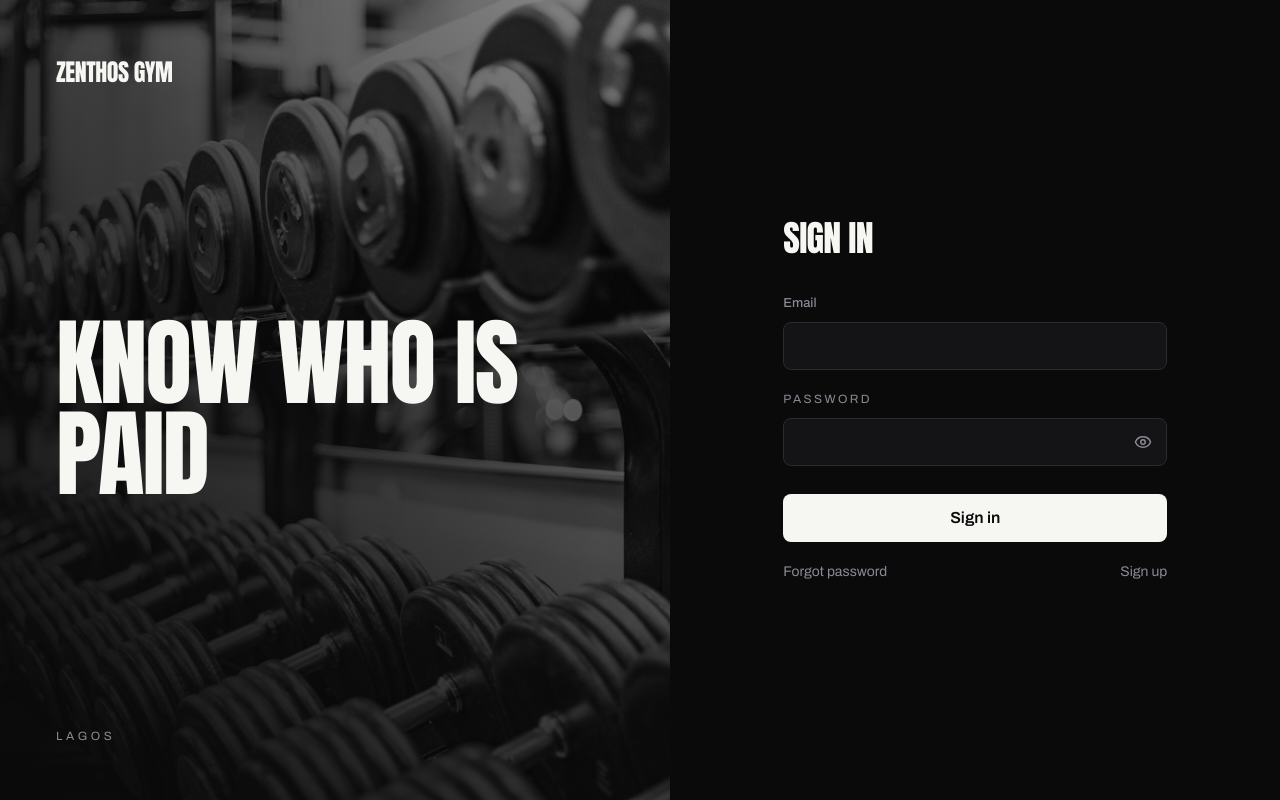
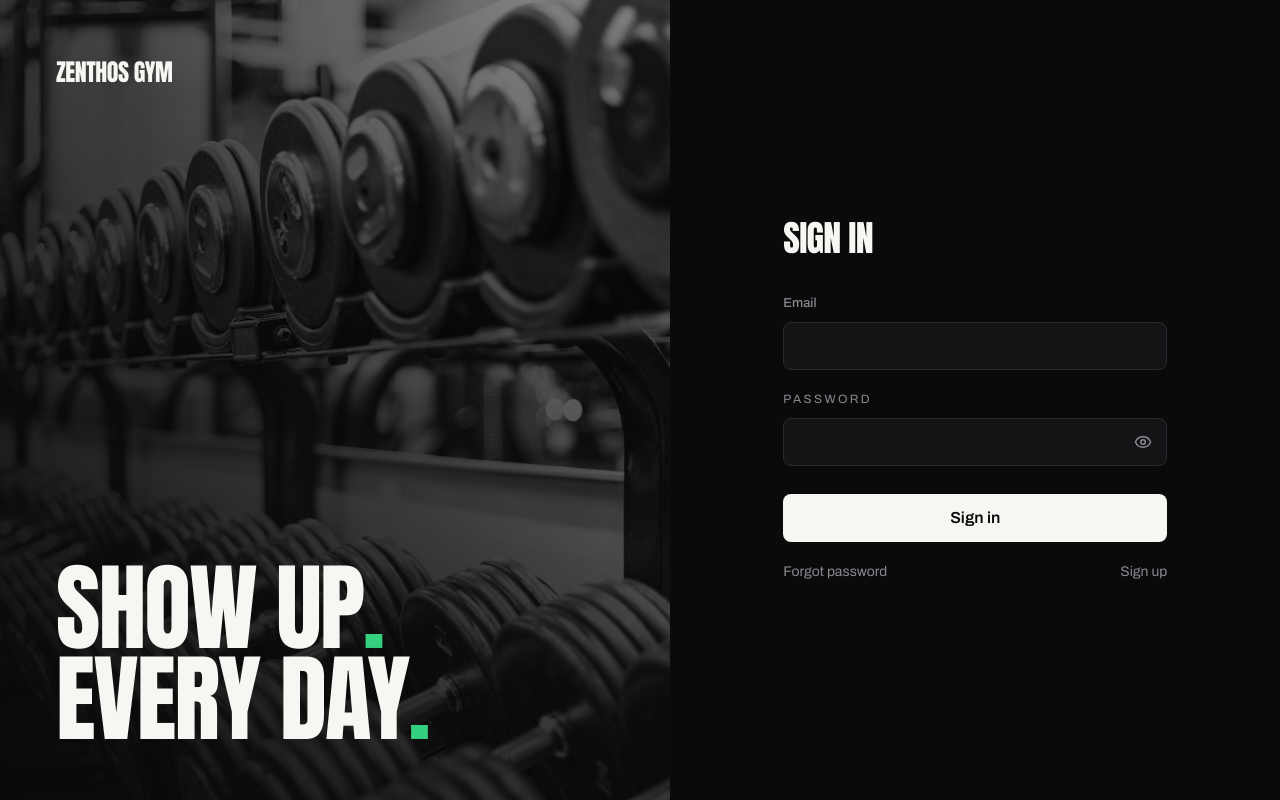
Before and after one commit to ayobamizenthos/Gym-Management-App, a Next.js app: page /login in a window 1280 px wide. Built offline with nearby package versions, Linux system fonts and the light colour scheme; no server answers.

Commit message:
member-facing sign in headline

```diff
--- a/src/app/login/page.tsx
+++ b/src/app/login/page.tsx
@@ -48,10 +48,9 @@ export default function LoginPage() {
         <div aria-hidden className="absolute inset-0 bg-gradient-to-tr from-base via-base/60 to-transparent" />
         <div className="relative flex h-full flex-col justify-between p-14">
           <span className="font-display text-2xl uppercase tracking-tightest">Zenthos Gym</span>
-          <h1 className="max-w-[10ch] text-[6rem]">
-            Know who is paid
+          <h1 className="max-w-[9ch] text-[6rem]">
+            Show up<span className="text-live">.</span> Every day<span className="text-live">.</span>
           </h1>
-          <span className="text-xs uppercase tracking-[0.3em] text-mute">Lagos</span>
         </div>
       </section>
 
```
